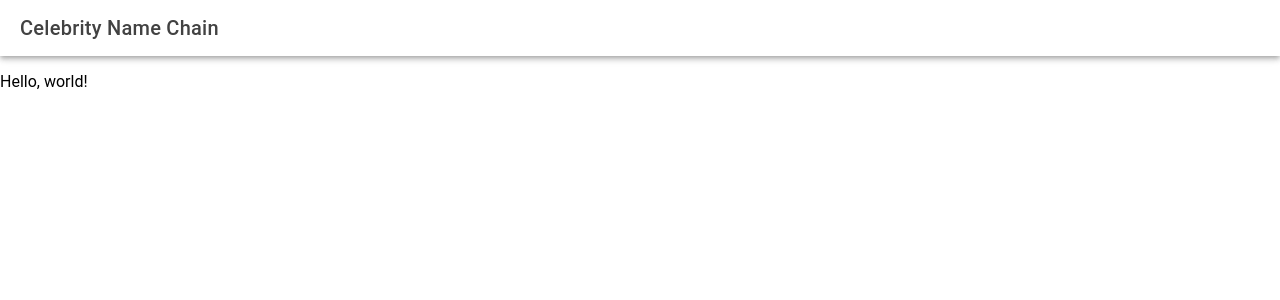
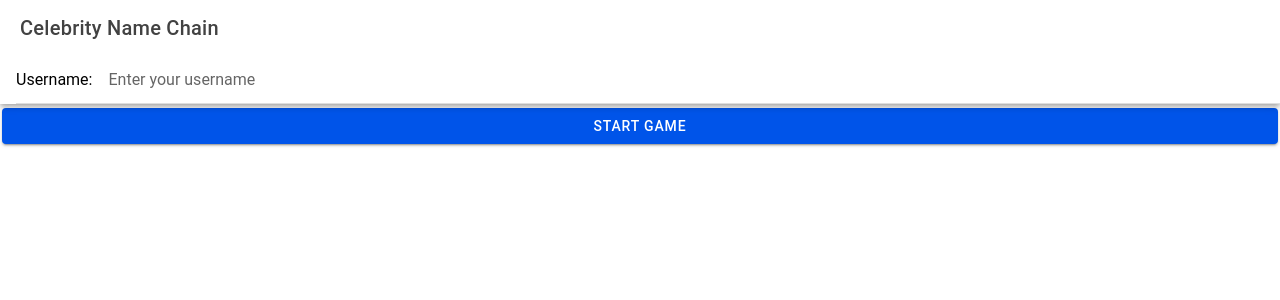
Before and after one commit to Venus347/celebrity-name-game1, a React (Vite) app in the folder client/: page /home in a window 1280 px wide. Shown: the top 300 px of the page. Built offline with nearby package versions, Linux system fonts and the light colour scheme.

Commit message:
Added Start Button and also Username input

```diff
--- a/client/src/pages/Home.tsx
+++ b/client/src/pages/Home.tsx
@@ -1,15 +1,29 @@
-import { IonContent, IonHeader, IonPage, IonTitle, IonToolbar } from '@ionic/react';
+import { IonContent, IonHeader, IonPage, IonTitle, IonToolbar, IonButton, IonInput, IonItem, IonList, Controller } from '@ionic/react';
+import { useForm} from 'react-hook-form';
 
-const Home: React.FC = () => {
+const Home = () => {
+  const { control, handleSubmit } = useForm({
+    defaultValues: {
+      name: ''
+    }
+  });
+
+  const onSubmit = (data: any) => {
+    console.log(data);
+  };
+
   return (
     <IonPage>
       <IonHeader>
         <IonToolbar>
           <IonTitle>Celebrity Name Chain</IonTitle>
         </IonToolbar>
+         <IonItem>
+        <IonInput label="Username:" placeholder="Enter your username"></IonInput>
+      </IonItem>
       </IonHeader>
       <IonContent fullscreen>
-        <p>Hello, world!</p>
+          <IonButton expand="block" type="submit">Start Game</IonButton>
       </IonContent>
     </IonPage>
   );
```
